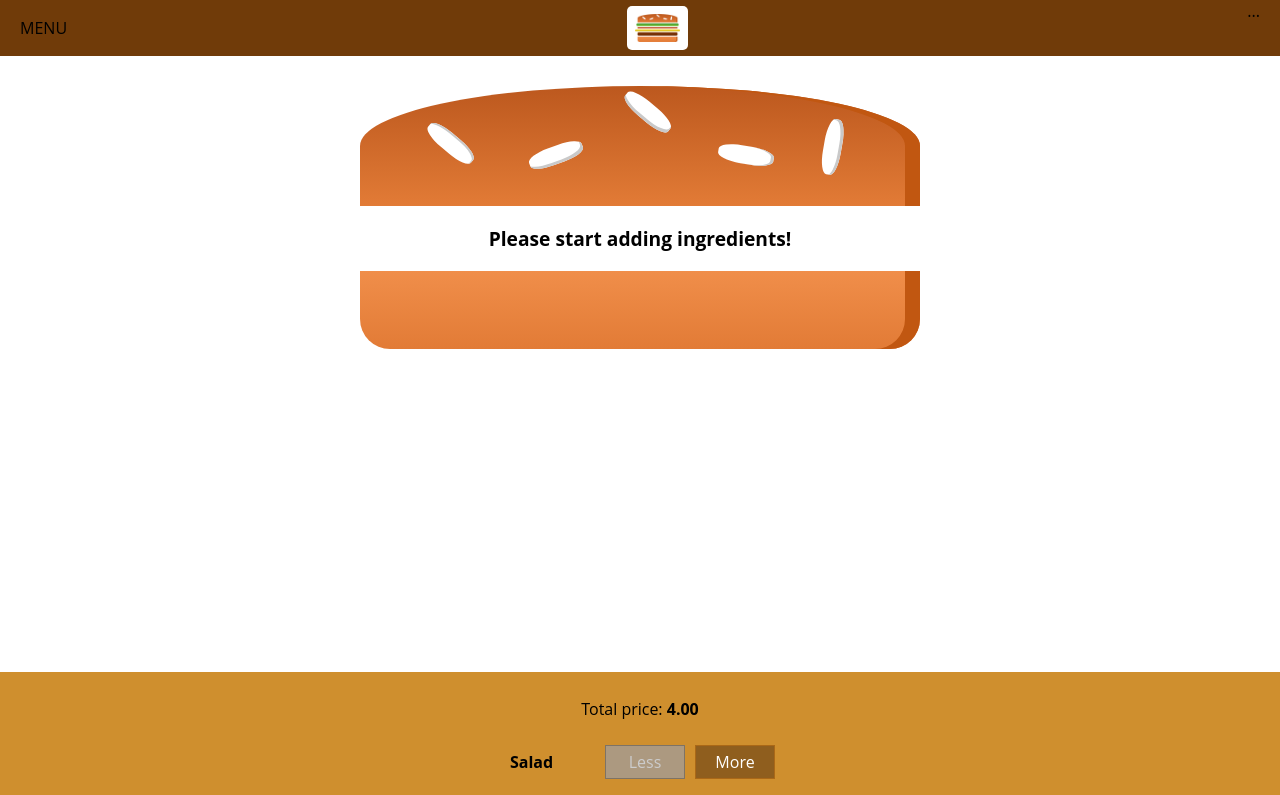
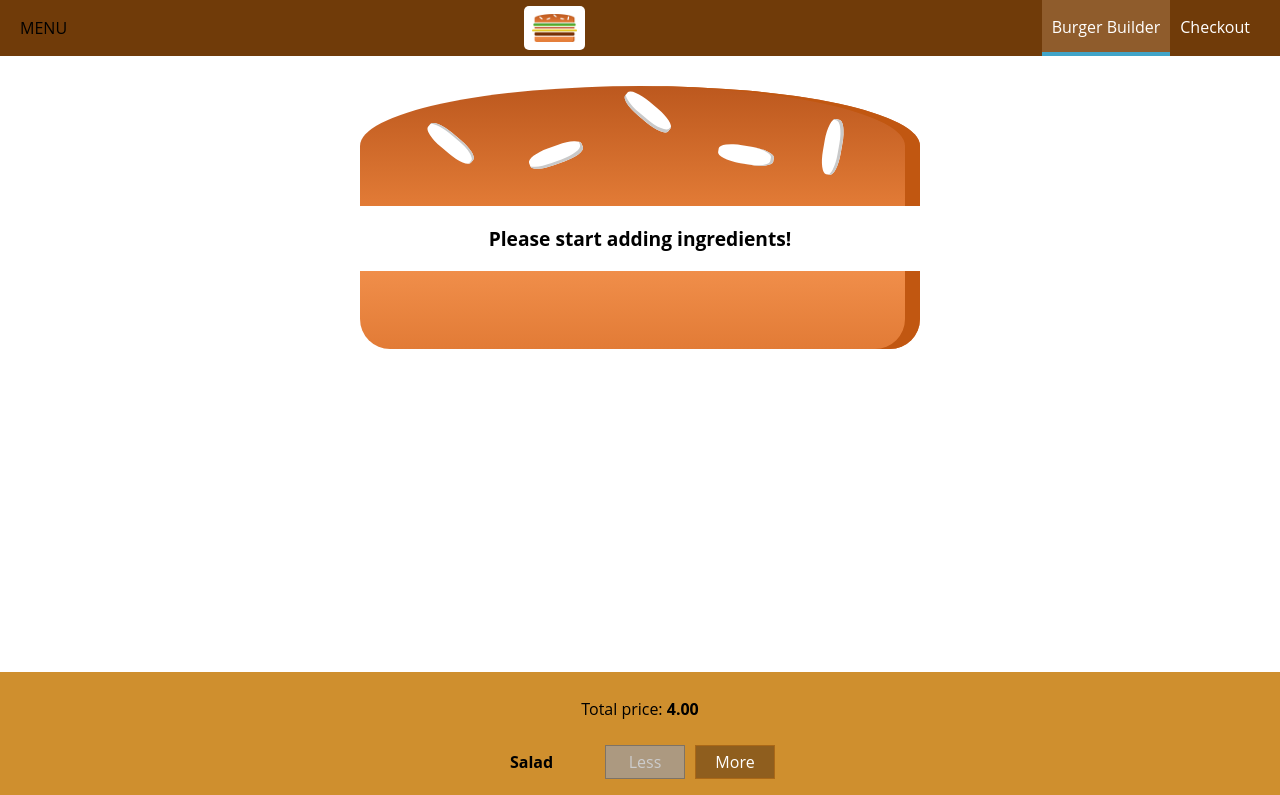
Before and after one commit to amberaries/burger-react-app, a React (Create React App) app: page / in a window 1280 px wide. Shown: the top 795 px of the page. Built offline with nearby package versions, Linux system fonts and the light colour scheme; the HTML template or start-up script is replaced by a standard one.

Commit message:
Toolbar. Navigation.

```diff
--- /dev/null
+++ b/src/components/Navigation/NavigationItems/NavigationItem/NavigationItem.js
@@ -0,0 +1,15 @@
+import React from 'react';
+
+import styles from './NavigationItem.module.css';
+
+const NavigationItem = (props) => (
+  <li className={styles.NavigationItem}>
+    <a
+      className={props.active ? styles.active : null}
+      href={props.link}>
+      {props.children}
+    </a>
+  </li>
+);
+
+export default NavigationItem;
--- /dev/null
+++ b/src/components/Navigation/NavigationItems/NavigationItem/NavigationItem.module.css
@@ -0,0 +1,25 @@
+.NavigationItem {
+  margin: 0;
+  box-sizing: border-box;
+  display: flex;
+  height: 100%;
+  align-items: center;
+}
+
+.NavigationItem a {
+  color: white;
+  text-decoration: none;
+  height: 100%;
+  padding: 16px 10px;
+  border-bottom: 4px solid transparent;
+  box-sizing: border-box;
+  display: block;
+}
+
+.NavigationItem a:hover,
+.NavigationItem a:active,
+.NavigationItem a.active {
+  background-color: #8F5C2C;
+  border-bottom: 4px solid #40A4C8;
+  color: white;
+}
--- /dev/null
+++ b/src/components/Navigation/NavigationItems/NavigationItems.js
@@ -0,0 +1,13 @@
+import React from 'react';
+
+import styles from './NavigationItems.module.css';
+import NavigationItem from './NavigationItem/NavigationItem';
+
+const NavigationItems = () => (
+  <ul className={styles.NavigationItems}>
+    <NavigationItem link="/" active>Burger Builder</NavigationItem>
+    <NavigationItem link="/">Checkout</NavigationItem>
+  </ul>
+);
+
+export default NavigationItems;
--- /dev/null
+++ b/src/components/Navigation/NavigationItems/NavigationItems.module.css
@@ -0,0 +1,8 @@
+.NavigationItems {
+  margin: 0;
+  padding: 0;
+  list-style: none;
+  display: flex;
+  align-items: center;
+  height: 100%;
+}
--- a/src/components/Navigation/Toolbar/Toolbar.js
+++ b/src/components/Navigation/Toolbar/Toolbar.js
@@ -2,13 +2,14 @@
 
 import styles from './Toolbar.module.css';
 import Logo from '../../Logo/Logo';
+import NavigationItems from '../NavigationItems/NavigationItems';
 
 const Toolbar = (props) => (
   <header className={styles.Toolbar}>
     <div>MENU</div>
     <Logo />
     <nav>
-      ...
+      <NavigationItems />
     </nav>
   </header>
 );
```
